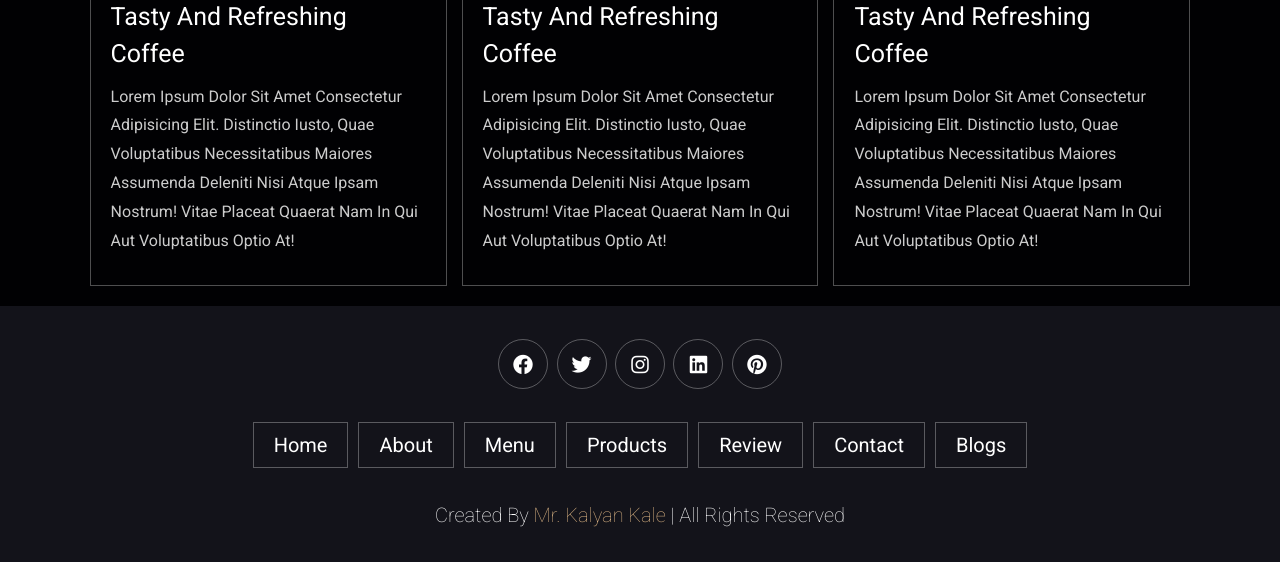
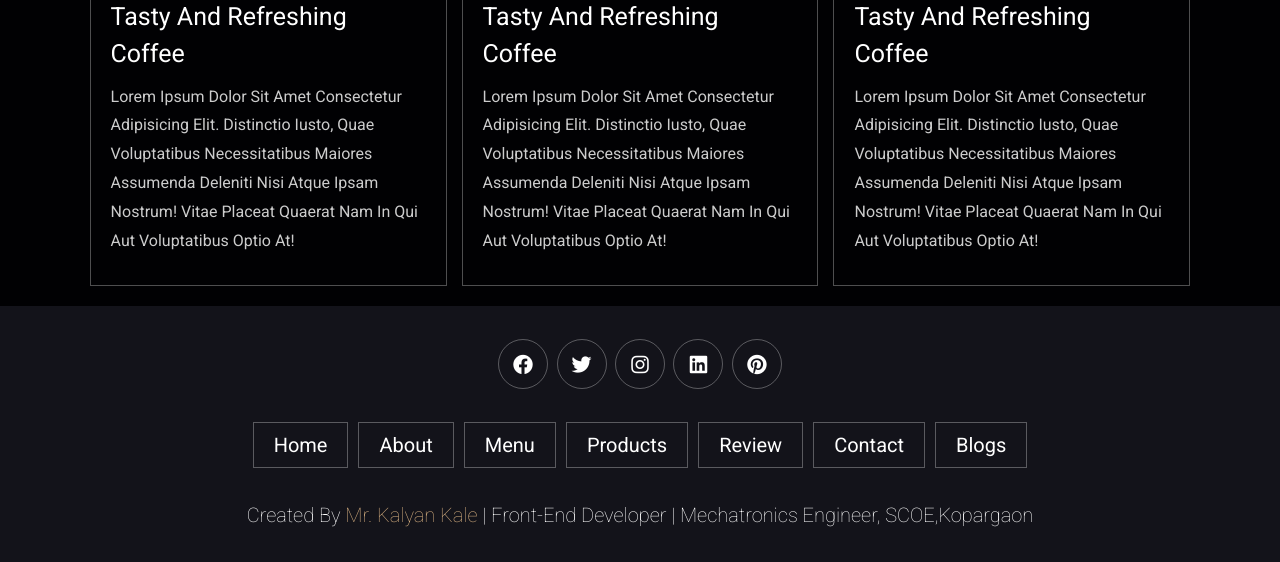
Before and after one commit to Kalyan-Kale/Coffee-Shop-Website, a plain HTML site: page index.html in a window 1280 px wide. Shown: the part 4659-5221 px from the top of the page. Drawn offline with Linux system fonts and the light colour scheme.

Commit message:
Update index.html

```diff
--- a/index.html
+++ b/index.html
@@ -379,7 +379,7 @@
             <a href="#">blogs</a>
         </div>
 
-        <div class="credit">created by <span>mr. kalyan kale</span> | all rights reserved</div>
+        <div class="credit">created by <span>mr. kalyan kale</span> | front-end developer | mechatronics engineer, SCOE,kopargaon</div>
 
     </section>
 
```
